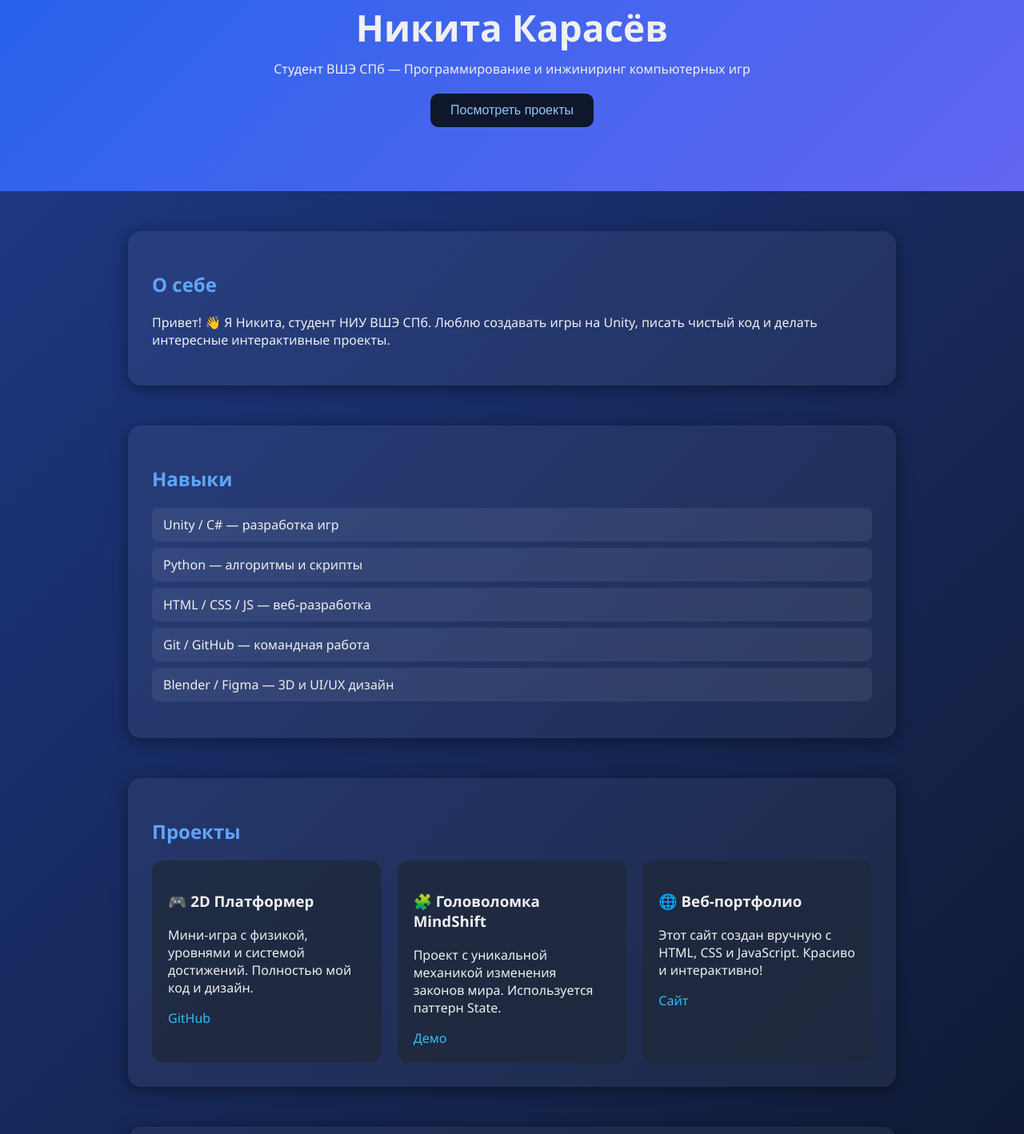
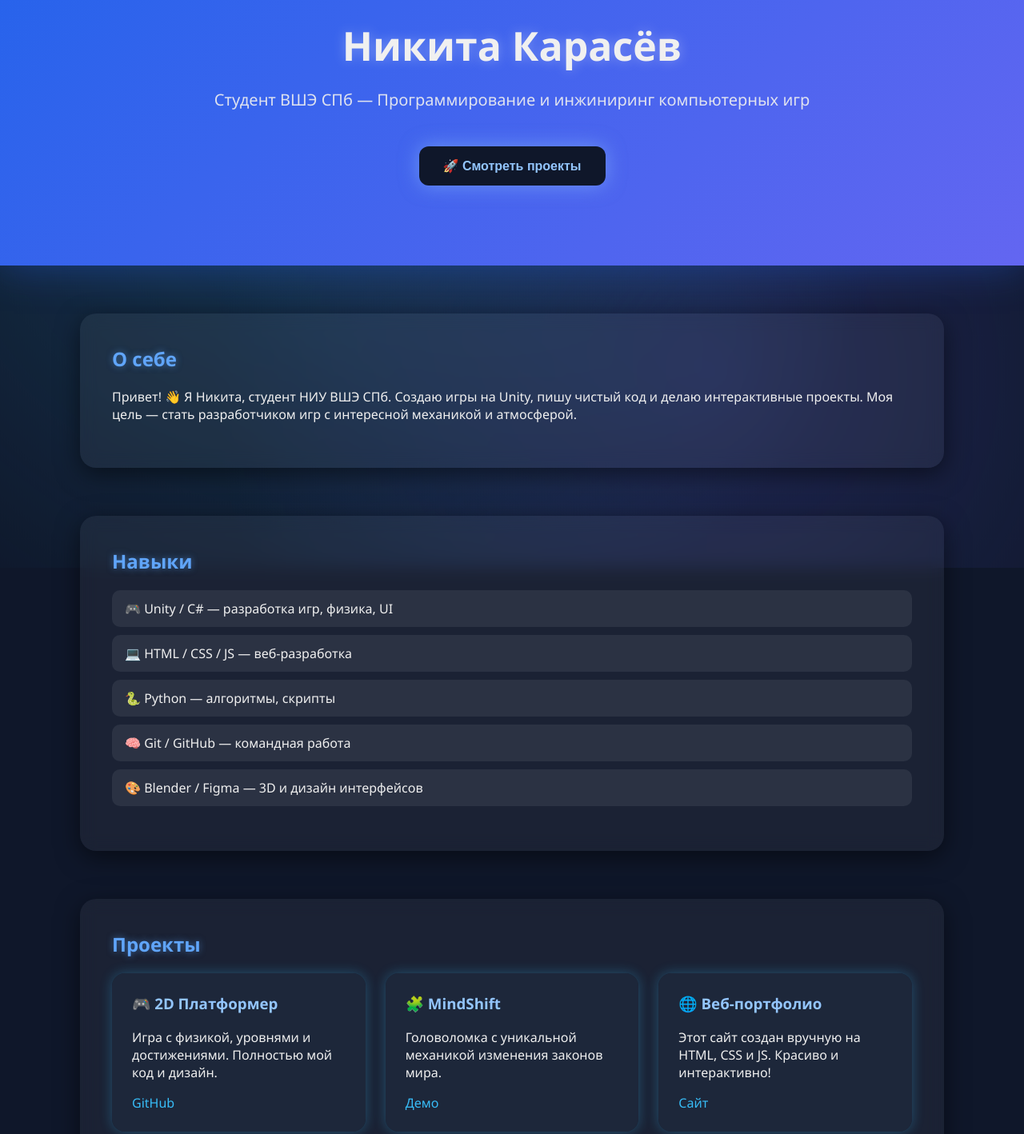
Before and after one commit to nekichzzz/nekichzzz.github.io, a plain HTML site: page index.html in a window 1280 px wide. Shown: the part 77-1495 px from the top of the page at 80% size. Drawn offline with Linux system fonts and the light colour scheme.

Commit message:
Update index.html

```diff
--- a/index.html
+++ b/index.html
@@ -4,56 +4,202 @@
 <meta charset="UTF-8">
 <meta name="viewport" content="width=device-width, initial-scale=1.0">
 <title>Портфолио Никиты Карасёва</title>
-  <link rel="stylesheet" href="style.css">
+<style>
+  /* Общие стили */
+  body {
+    margin: 0;
+    font-family: 'Segoe UI', sans-serif;
+    background: #0f172a;
+    color: #f0f0f0;
+    scroll-behavior: smooth;
+  }
+
+  /* Анимированный фон */
+  body::before {
+    content: '';
+    position: fixed;
+    inset: 0;
+    background: radial-gradient(circle at 30% 30%, rgba(56,189,248,0.2), transparent 70%),
+                radial-gradient(circle at 70% 70%, rgba(99,102,241,0.2), transparent 60%);
+    z-index: -1;
+    animation: float 15s infinite alternate ease-in-out;
+  }
+  @keyframes float {
+    0% { transform: translateY(0px); }
+    100% { transform: translateY(-40px); }
+  }
+
+  /* Шапка */
+  header {
+    text-align: center;
+    padding: 100px 20px;
+    background: linear-gradient(135deg, #2563eb, #6366f1);
+    box-shadow: 0 0 50px rgba(37,99,235,0.4);
+  }
+  header h1 {
+    font-size: 50px;
+    margin: 0;
+    text-shadow: 0 0 15px rgba(255,255,255,0.3);
+  }
+  header p {
+    font-size: 20px;
+    opacity: 0.9;
+  }
+  .btn {
+    display: inline-block;
+    margin-top: 25px;
+    padding: 15px 30px;
+    font-weight: bold;
+    background: #0f172a;
+    color: #93c5fd;
+    border-radius: 12px;
+    border: none;
+    cursor: pointer;
+    font-size: 16px;
+    box-shadow: 0 0 25px rgba(147,197,253,0.5);
+    transition: 0.3s;
+  }
+  .btn:hover {
+    background: #1d4ed8;
+    color: white;
+    box-shadow: 0 0 40px rgba(147,197,253,0.7);
+  }
+
+  /* Секции */
+  section {
+    max-width: 1000px;
+    margin: 60px auto;
+    padding: 40px;
+    background: rgba(255,255,255,0.05);
+    border-radius: 20px;
+    box-shadow: 0 8px 30px rgba(0,0,0,0.5);
+    backdrop-filter: blur(10px);
+    opacity: 0;
+    transform: translateY(30px);
+    transition: all 1s ease;
+  }
+  section.visible {
+    opacity: 1;
+    transform: translateY(0);
+  }
+  h2 {
+    color: #60a5fa;
+    text-shadow: 0 0 8px rgba(96,165,250,0.5);
+    margin-top: 0;
+  }
+
+  ul {
+    list-style: none;
+    padding: 0;
+  }
+  li {
+    margin: 10px 0;
+    padding: 12px 16px;
+    background: rgba(255,255,255,0.07);
+    border-radius: 10px;
+    transition: 0.3s;
+  }
+  li:hover {
+    background: rgba(255,255,255,0.15);
+    transform: translateX(5px);
+  }
+
+  /* Проекты */
+  .projects {
+    display: grid;
+    grid-template-columns: repeat(auto-fit, minmax(280px, 1fr));
+    gap: 25px;
+    margin-top: 20px;
+  }
+  .card {
+    background: rgba(30,41,59,0.85);
+    border-radius: 16px;
+    padding: 25px;
+    transition: 0.3s;
+    position: relative;
+    overflow: hidden;
+    box-shadow: 0 0 15px rgba(56,189,248,0.3);
+  }
+  .card:hover {
+    transform: translateY(-7px) scale(1.03);
+    box-shadow: 0 0 30px rgba(56,189,248,0.6);
+  }
+  .card h3 {
+    color: #93c5fd;
+    margin-top: 0;
+  }
+  .card a {
+    color: #38bdf8;
+    text-decoration: none;
+  }
+  .card a:hover {
+    text-decoration: underline;
+  }
+
+  /* Контакты */
+  .contact a {
+    color: #93c5fd;
+    text-decoration: none;
+  }
+  .contact a:hover {
+    text-decoration: underline;
+  }
+
+  /* Подвал */
+  footer {
+    text-align: center;
+    padding: 30px;
+    color: #9ca3af;
+    border-top: 1px solid rgba(255,255,255,0.1);
+  }
+</style>
 </head>
 <body>
 
 <header>
-    <div class="container">
   <h1>Никита Карасёв</h1>
   <p>Студент ВШЭ СПб — Программирование и инжиниринг компьютерных игр</p>
-      <button id="btn-projects">Посмотреть проекты</button>
-    </div>
+  <button class="btn" onclick="scrollToSection('projects')">🚀 Смотреть проекты</button>
 </header>
 
 <section id="about">
   <h2>О себе</h2>
-    <p>Привет! 👋 Я Никита, студент НИУ ВШЭ СПб. Люблю создавать игры на Unity, писать чистый код и делать интересные интерактивные проекты.</p>
+  <p>Привет! 👋 Я Никита, студент НИУ ВШЭ СПб. Создаю игры на Unity, пишу чистый код и делаю интерактивные проекты. Моя цель — стать разработчиком игр с интересной механикой и атмосферой.</p>
 </section>
 
 <section id="skills">
   <h2>Навыки</h2>
   <ul>
-      <li>Unity / C# — разработка игр</li>
-      <li>Python — алгоритмы и скрипты</li>
-      <li>HTML / CSS / JS — веб-разработка</li>
-      <li>Git / GitHub — командная работа</li>
-      <li>Blender / Figma — 3D и UI/UX дизайн</li>
+    <li>🎮 Unity / C# — разработка игр, физика, UI</li>
+    <li>💻 HTML / CSS / JS — веб-разработка</li>
+    <li>🐍 Python — алгоритмы, скрипты</li>
+    <li>🧠 Git / GitHub — командная работа</li>
+    <li>🎨 Blender / Figma — 3D и дизайн интерфейсов</li>
   </ul>
 </section>
 
 <section id="projects">
   <h2>Проекты</h2>
-    <div class="projects-grid">
+  <div class="projects">
     <div class="card">
       <h3>🎮 2D Платформер</h3>
-        <p>Мини-игра с физикой, уровнями и системой достижений. Полностью мой код и дизайн.</p>
+      <p>Игра с физикой, уровнями и достижениями. Полностью мой код и дизайн.</p>
       <a href="#">GitHub</a>
     </div>
     <div class="card">
-        <h3>🧩 Головоломка MindShift</h3>
-        <p>Проект с уникальной механикой изменения законов мира. Используется паттерн State.</p>
+      <h3>🧩 MindShift</h3>
+      <p>Головоломка с уникальной механикой изменения законов мира.</p>
       <a href="#">Демо</a>
     </div>
     <div class="card">
       <h3>🌐 Веб-портфолио</h3>
-        <p>Этот сайт создан вручную с HTML, CSS и JavaScript. Красиво и интерактивно!</p>
+      <p>Этот сайт создан вручную на HTML, CSS и JS. Красиво и интерактивно!</p>
       <a href="#">Сайт</a>
     </div>
   </div>
 </section>
 
-  <section id="contact">
+<section id="contact" class="contact">
   <h2>Контакты</h2>
   <p>📧 <a href="mailto:nikita@example.com">nikita@example.com</a></p>
   <p>💼 <a href="https://github.com/nikitakarassyov">GitHub</a></p>
@@ -64,6 +210,24 @@
   © 2025 Никита Карасёв
 </footer>
 
-  <script src="script.js"></script>
+<script>
+  // Плавный скролл
+  function scrollToSection(id){
+    document.getElementById(id).scrollIntoView({ behavior: 'smooth' });
+  }
+
+  // Появление секций при скролле
+  const sections = document.querySelectorAll('section');
+  window.addEventListener('scroll', () => {
+    const triggerBottom = window.innerHeight * 0.85;
+    sections.forEach(section => {
+      const sectionTop = section.getBoundingClientRect().top;
+      if(sectionTop < triggerBottom){
+        section.classList.add('visible');
+      }
+    });
+  });
+</script>
+
 </body>
 </html>
```
Lines whose indentation alone changed are shown as unchanged.
